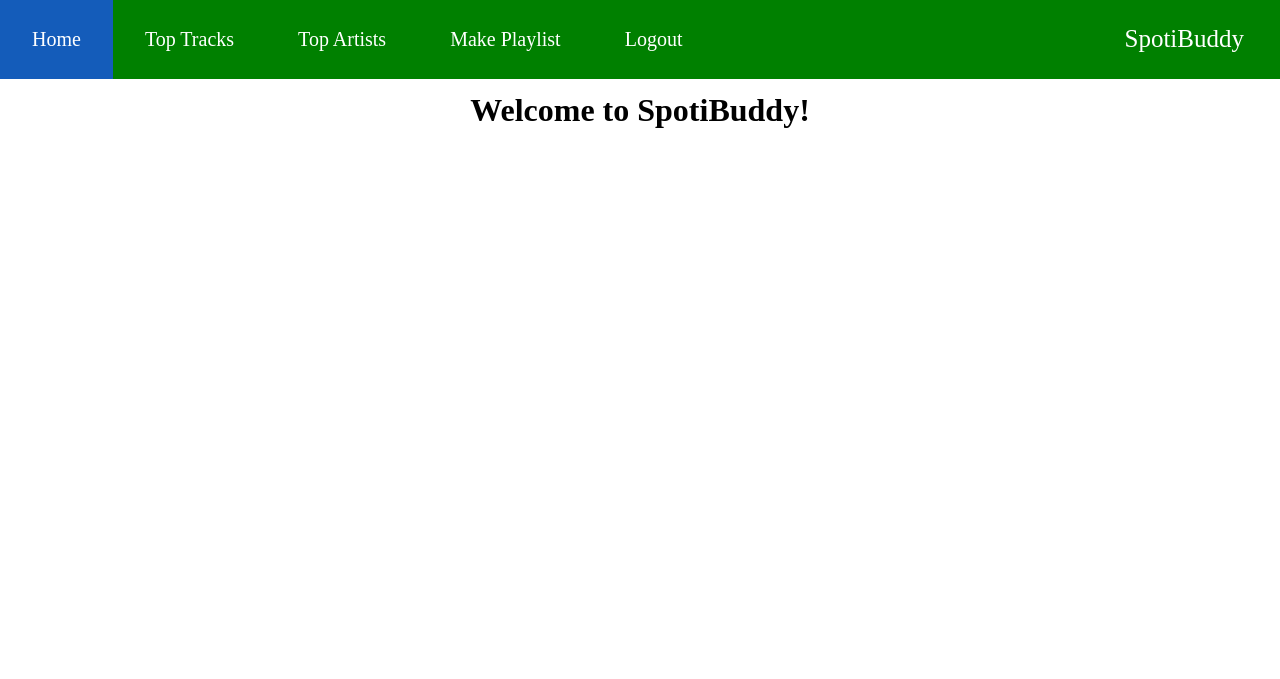
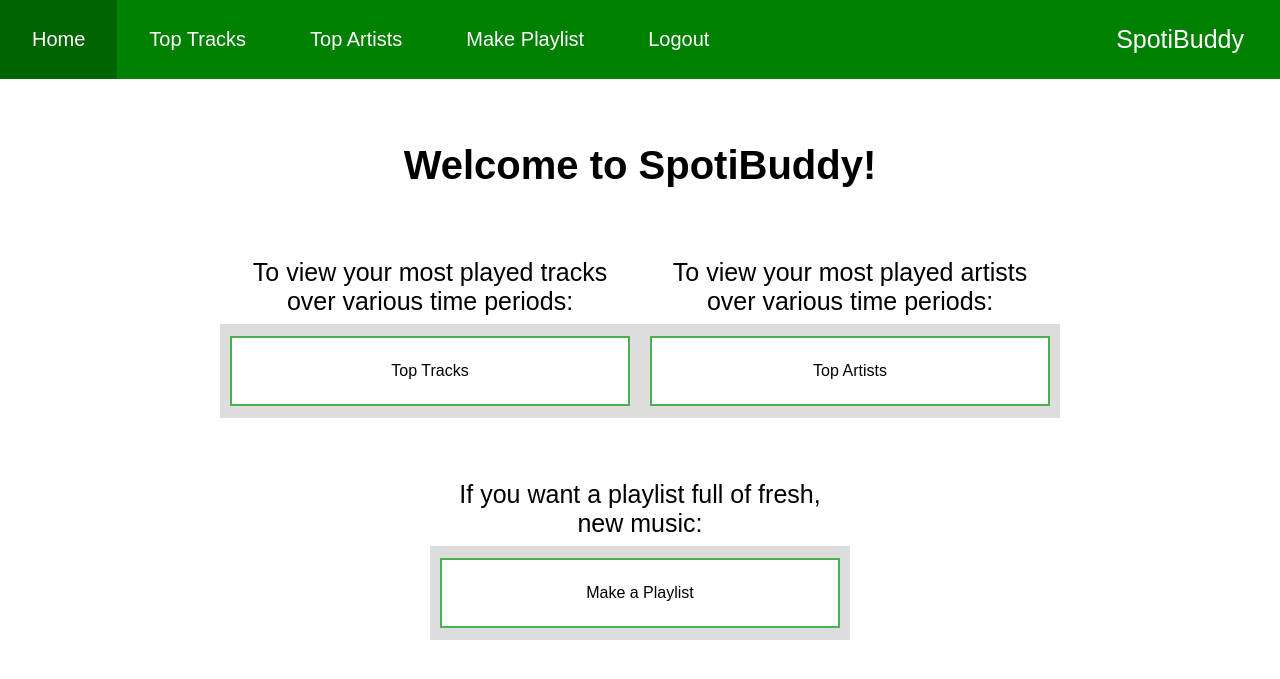
Before and after one commit to Visheshss/SpotiBuddy, a Flask app: template templates/home.html in a window 1280 px wide. Shown: the top 679 px of the page. Run offline with Flask 2, Linux system fonts and the light colour scheme; the template is opened without the code that fills it, so the values that code supplies are empty.

Commit message:
styling fix

```diff
--- a/templates/home.html
+++ b/templates/home.html
@@ -7,11 +7,103 @@
 {% block body %}
 
 <center>
+	<br>
 	<h1>Welcome to SpotiBuddy!</h1>
 	{% if check == None %}
 		<form action="{{ url_for('login') }}">
 			<button>Login</button>
 		</form>
+	{% else %}
+	<br><br>
+		<table>
+			<tbody>
+					<tr>
+						<td class='prompts'>To view your most played tracks over various time periods:</td>
+						<td class='prompts'>To view your most played artists over various time periods:</td>
+						<!-- <td class='prompts'>If you want a playlist full of fresh, new music:</td> -->
+					</tr>
+					<tr>
+						<td><a href='/getTracks'><input type='submit' name='submit_button' value="Top Tracks" class='feature'></a></td>
+						<td><a href='/getArtists'><input type='submit' name='submit_button' value="Top Artists" class='feature'></a></td>
+						<!-- <td><a href='/seeds'><input type='submit' name='submit_button' value="Make a Playlist" class='feature'></a></td> -->
+					</tr>
+			</tbody>
+		</table>
+		<br><br><br>
+		<table>
+			<tbody>
+				<tr>
+					<td class='prompts'>If you want a playlist full of fresh, new music:</td>
+				</tr>
+				<tr>
+					<td><a href='/seeds'><input type='submit' name='submit_button' value="Make a Playlist" class='feature'></a></td>
+				</tr>
+			</tbody>
+		</table>
 	{% endif %}
+
+
 </center>
+
+<style>
+	td {
+		text-align: center;
+	}
+	.prompts {
+		font-size: 25px;
+		font-family: arial, sans-serif;
+	}
+
+	h1 {
+		font-family: arial, sans-serif;
+		font-size: 40px;
+	}
+
+	button {
+		background-color: #4CAF50;
+		border: none;
+		color: white;
+		padding: 16px 32px;
+		text-align: center;
+		text-decoration: none;
+		display: inline-block;
+		font-size: 16px;
+		margin: 4px 2px;
+		transition-duration: 0.4s;
+		cursor: pointer;
+		background-color: white;
+		color: black;
+		border: 2px solid #4CAF50;
+		width: 300px;
+	}
+
+	button:hover {
+		background-color: #4CAF50;
+		color: white;
+	}
+
+	.feature {
+		background-color: #4CAF50;
+			border: none;
+			color: white;
+			padding: 16px 32px;
+			text-align: center;
+			text-decoration: none;
+			display: inline-block;
+			font-size: 16px;
+			margin: 4px 2px;
+			transition-duration: 0.4s;
+			cursor: pointer;
+			background-color: white;
+			color: black;
+			border: 2px solid #4CAF50;
+			width: 400px;
+			height: 70px;
+	}
+
+	.feature[type='submit']:hover {
+		  	background-color: #4CAF50;
+		  	color: white;
+	}
+</style>
 {% endblock %}
--- a/templates/layout.html
+++ b/templates/layout.html
@@ -31,6 +31,7 @@
 				    padding: 0;
 				    overflow: hidden;
 				    background-color: green;
+
 				}
 
 				.nav {
@@ -41,10 +42,11 @@
 				    padding: 14px 16px;
 				    text-decoration: none;
 				    font-size: 20px;
+					font-family: arial, sans-serif;
 				}
 
 				.nav:hover:not(.active) {
-				    background-color: #145cba;
+				    background-color: darkgreen;
 				}
 
 				.active {
@@ -60,7 +62,7 @@
 				}
 
 				#navtitle:hover:not(.active) {
-					background-color: #17ade8;
+					background-color: darkgreen;
 				}
 			</style>
 
--- a/templates/styles.css
+++ b/templates/styles.css
@@ -4,7 +4,8 @@
   width: 20%;
 }
 
-td, th {
+td,
+th {
   border: 0px solid #dddddd;
   text-align: left;
   padding: 8px;
@@ -38,11 +39,11 @@
 }
 
 .nav:hover:not(.active) {
-    background-color: #145cba;
+  background-color: darkgreen;
 }
 
 .active {
-    background-color: #4CAF50;
+  background-color: #4caf50;
 }
 
 #navtitle {
@@ -54,5 +55,5 @@
 }
 
 #navtitle:hover:not(.active) {
-	background-color: #17ade8;
+  background-color: darkgreen;
 }
```
Also changed, not shown: templates/getArtists.html (+30 -7 lines), templates/getTracks.html (+30 -7 lines), templates/makePlaylist.html (+26 -20 lines), templates/seedSelection.html (+26 -3 lines), 1 other file. Lines whose indentation alone changed are shown as unchanged.
